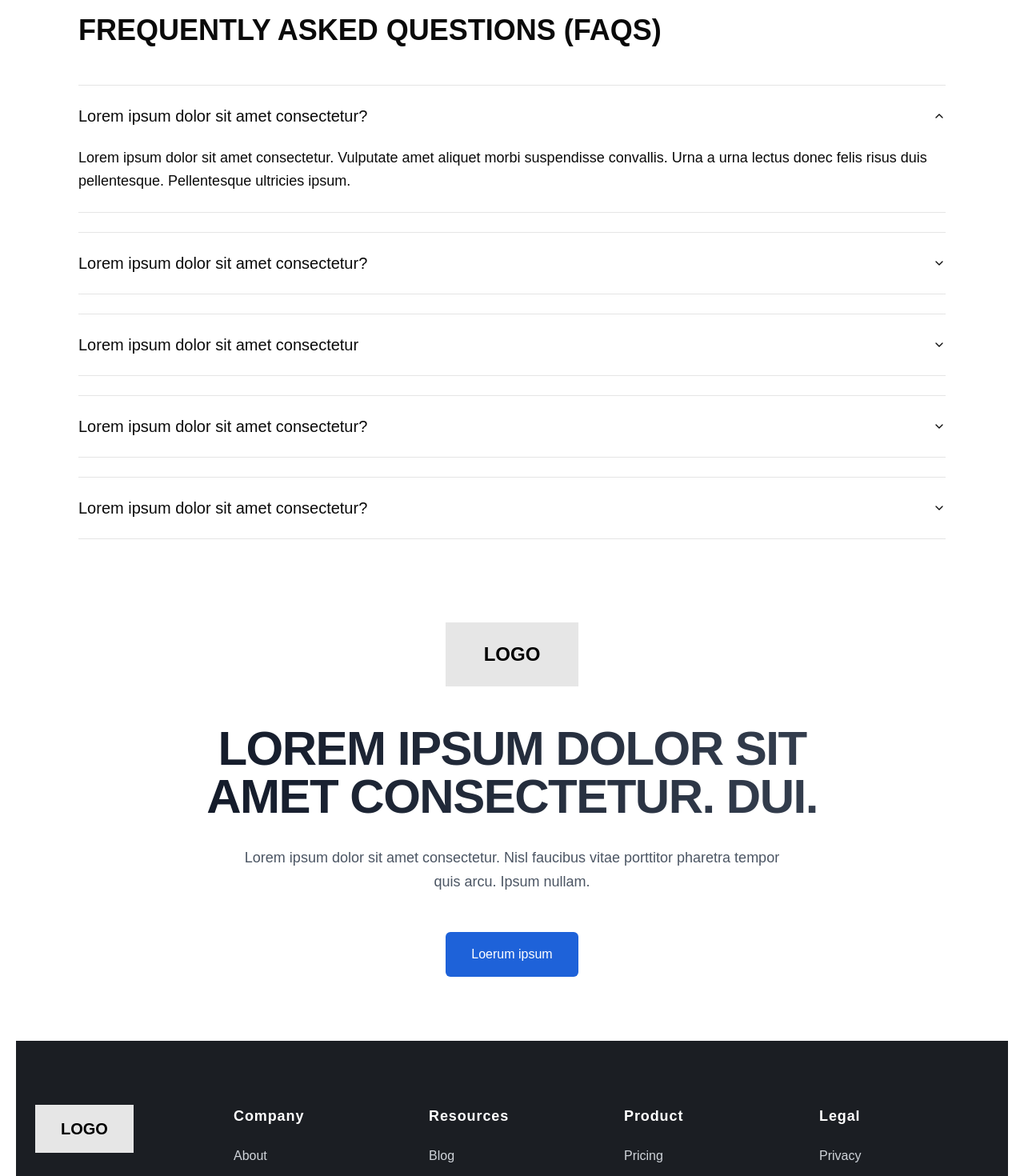
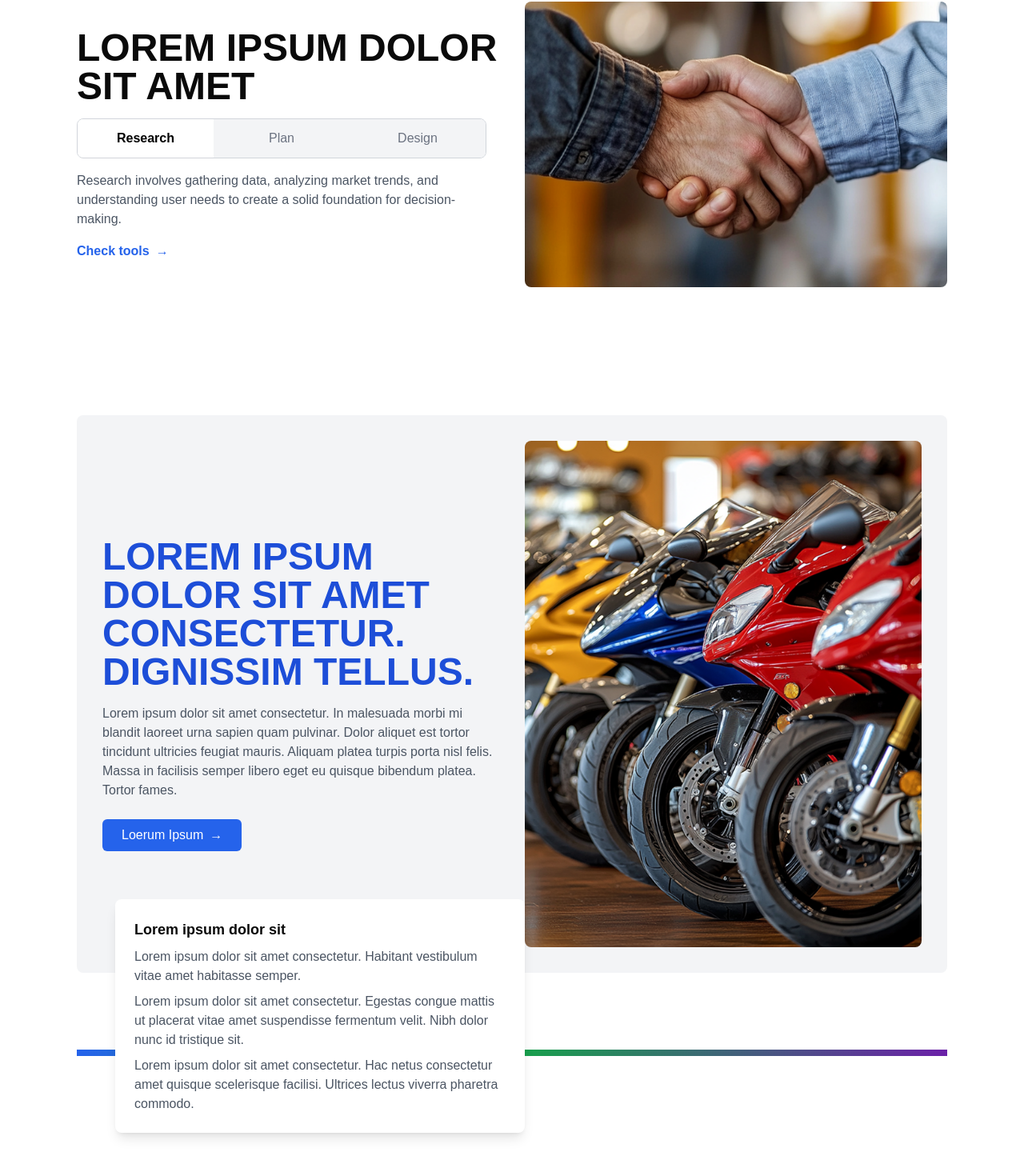
Before and after one commit to nazmul162001/webby-landing-page, a Next.js app: page / in a window 1280 px wide. Shown: the part 7351-8821 px from the top of the page at 80% size. Built offline with nearby package versions, Linux system fonts and the light colour scheme.

Commit message:
complete section ten

```diff
--- a/app/page.tsx
+++ b/app/page.tsx
@@ -8,7 +8,9 @@ import Footer from "@/components/home/Footer";
 import Form from "@/components/home/Form";
 import SecondSection from "@/components/home/SecondSection";
 import SectionEight from "@/components/home/SectionEight";
+import SectionNine from "@/components/home/SectionNine";
 import SectionSix from "@/components/home/SectionSix";
+import SectionTen from "@/components/home/SectionTen";
 
 export default function Home() {
   return (
@@ -26,6 +28,8 @@ export default function Home() {
           <DownloadApp />
           {/* <ImageGallery /> */}
           <SectionEight />
+          <SectionNine />
+          <SectionTen />
           <FAQ />
           <Footer />
         </div>
--- /dev/null
+++ b/components/home/SectionNine.tsx
@@ -0,0 +1,79 @@
+"use client";
+import Image from "next/image";
+import { useState } from "react";
+
+const SectionNine = () => {
+  const [activeTab, setActiveTab] = useState("Research");
+
+  const tabContent = {
+    Research: {
+      description:
+        "Research involves gathering data, analyzing market trends, and understanding user needs to create a solid foundation for decision-making.",
+    },
+    Plan: {
+      description:
+        "Planning is the strategic phase where ideas are structured, timelines are created, and a clear roadmap is established for execution.",
+    },
+    Design: {
+      description:
+        "Design focuses on visual aesthetics, usability, and user experience to ensure the final product is both functional and appealing.",
+    },
+  };
+
+  return (
+    <section className="max-w-6xl mx-auto px-4 md:px-8 py-12">
+      <div className="grid grid-cols-1 md:grid-cols-2 gap-8 items-stretch">
+        {/* Left Content */}
+        <div className="flex flex-col justify-center">
+          <h2 className="text-3xl md:text-5xl font-extrabold">
+            LOREM IPSUM DOLOR SIT AMET
+          </h2>
+
+          {/* Tab Buttons */}
+          <div className="mt-4 flex border border-gray-300 rounded-lg overflow-hidden w-full max-w-lg">
+            {["Research", "Plan", "Design"].map((tab) => (
+              <button
+                key={tab}
+                onClick={() => setActiveTab(tab)}
+                className={`w-1/3 py-3 text-center font-medium transition-all ${
+                  activeTab === tab
+                    ? "bg-white text-black font-semibold shadow-md"
+                    : "bg-gray-100 text-gray-500"
+                }`}
+              >
+                {tab}
+              </button>
+            ))}
+          </div>
+
+          {/* Dynamic Description */}
+          <p className="text-gray-600 mt-4 text-sm md:text-base">
+            {tabContent[activeTab].description}
+          </p>
+
+          {/* CTA Link */}
+          <a
+            href="#"
+            className="mt-4 text-blue-600 font-semibold inline-flex items-center space-x-2 hover:underline"
+          >
+            <span>Check tools</span>
+            <span>→</span>
+          </a>
+        </div>
+
+        {/* Right Image */}
+        <div className="flex justify-center">
+          <Image
+            src="/handshake.png"
+            alt="Handshake"
+            width={500}
+            height={400}
+            className="rounded-lg object-cover w-full h-full"
+          />
+        </div>
+      </div>
+    </section>
+  );
+};
+
+export default SectionNine;
--- /dev/null
+++ b/components/home/SectionTen.tsx
@@ -0,0 +1,67 @@
+import Image from "next/image";
+
+const SectionTen = () => {
+  return (
+    <section className="relative max-w-6xl mx-auto px-4 md:px-8 py-12 my-16">
+      {/* Background Container */}
+      <div className="bg-gray-100 p-8 rounded-lg relative">
+        <div className="grid grid-cols-1 md:grid-cols-2 gap-8 items-center">
+          {/* Left Content */}
+          <div>
+            <h2 className="text-3xl md:text-5xl font-extrabold text-blue-700">
+              LOREM IPSUM DOLOR SIT AMET CONSECTETUR. DIGNISSIM TELLUS.
+            </h2>
+            <p className="text-gray-600 mt-4 text-sm md:text-base">
+              Lorem ipsum dolor sit amet consectetur. In malesuada morbi mi
+              blandit laoreet urna sapien quam pulvinar. Dolor aliquet est
+              tortor tincidunt ultricies feugiat mauris. Aliquam platea turpis
+              porta nisl felis. Massa in facilisis semper libero eget eu quisque
+              bibendum platea. Tortor fames.
+            </p>
+
+            {/* CTA Button */}
+            <button className="mt-6 bg-blue-600 text-white px-6 py-2 rounded-md flex items-center space-x-2 hover:bg-blue-700 transition">
+              <span>Loerum Ipsum</span>
+              <span>→</span>
+            </button>
+          </div>
+
+          {/* Right Image */}
+          <div className="flex justify-center">
+            <Image
+              src="/bike.png"
+              alt="Bike Showcase"
+              width={500}
+              height={400}
+              className="rounded-lg object-cover w-full"
+            />
+          </div>
+        </div>
+
+        {/* Floating Card */}
+        <div className="absolute left-0 md:left-12 bottom-[-200px] bg-white shadow-lg p-6 rounded-lg max-w-lg">
+          <h3 className="font-bold text-lg">Lorem ipsum dolor sit</h3>
+          <p className="text-gray-600 mt-2 text-sm md:text-base">
+            Lorem ipsum dolor sit amet consectetur. Habitant vestibulum vitae
+            amet habitasse semper.
+          </p>
+          <p className="text-gray-600 mt-2 text-sm md:text-base">
+            Lorem ipsum dolor sit amet consectetur. Egestas congue mattis ut
+            placerat vitae amet suspendisse fermentum velit. Nibh dolor nunc id
+            tristique sit.
+          </p>
+          <p className="text-gray-600 mt-2 text-sm md:text-base">
+            Lorem ipsum dolor sit amet consectetur. Hac netus consectetur amet
+            quisque scelerisque facilisi. Ultrices lectus viverra pharetra
+            commodo.
+          </p>
+        </div>
+      </div>
+
+      {/* Gradient Line */}
+      <div className="mt-24 w-full h-2 bg-gradient-to-r from-blue-600 via-green-600 to-purple-800"></div>
+    </section>
+  );
+};
+
+export default SectionTen;
```
Also changed, not shown: public/handshake.png (added).
